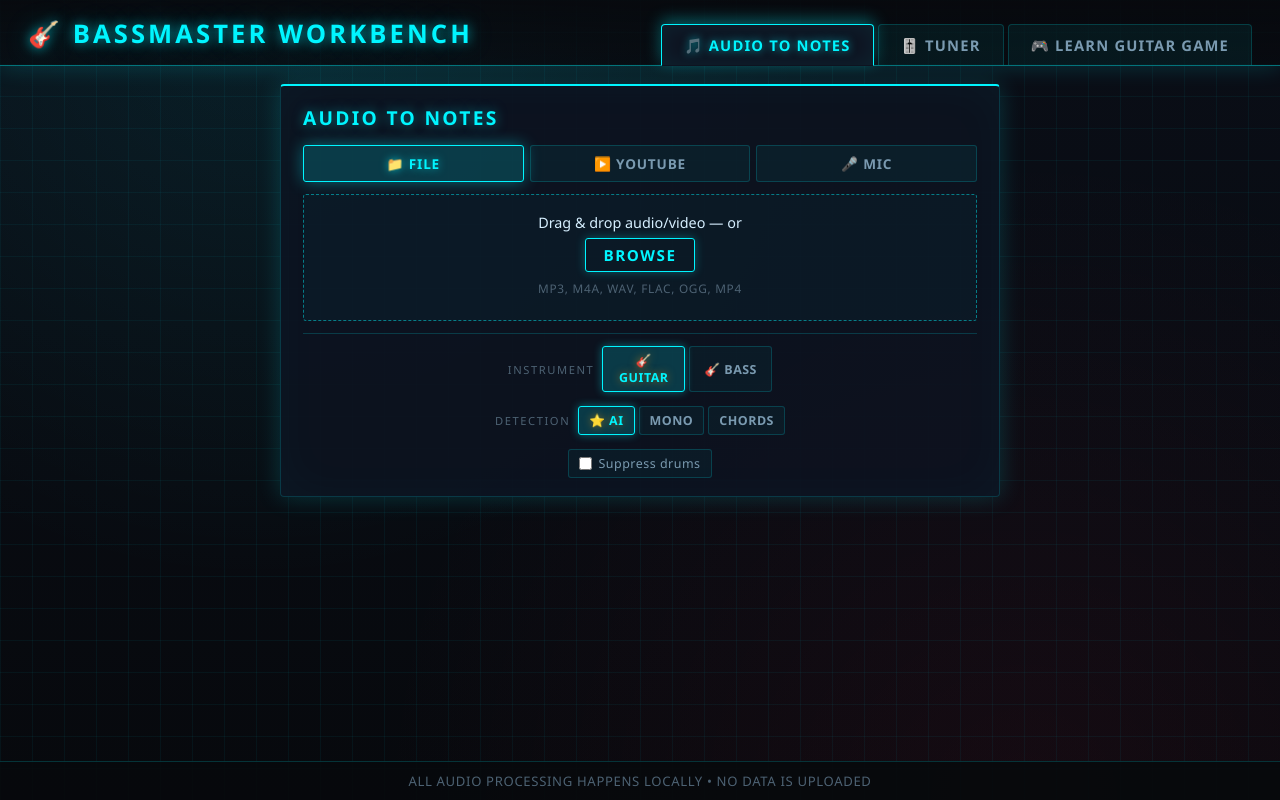
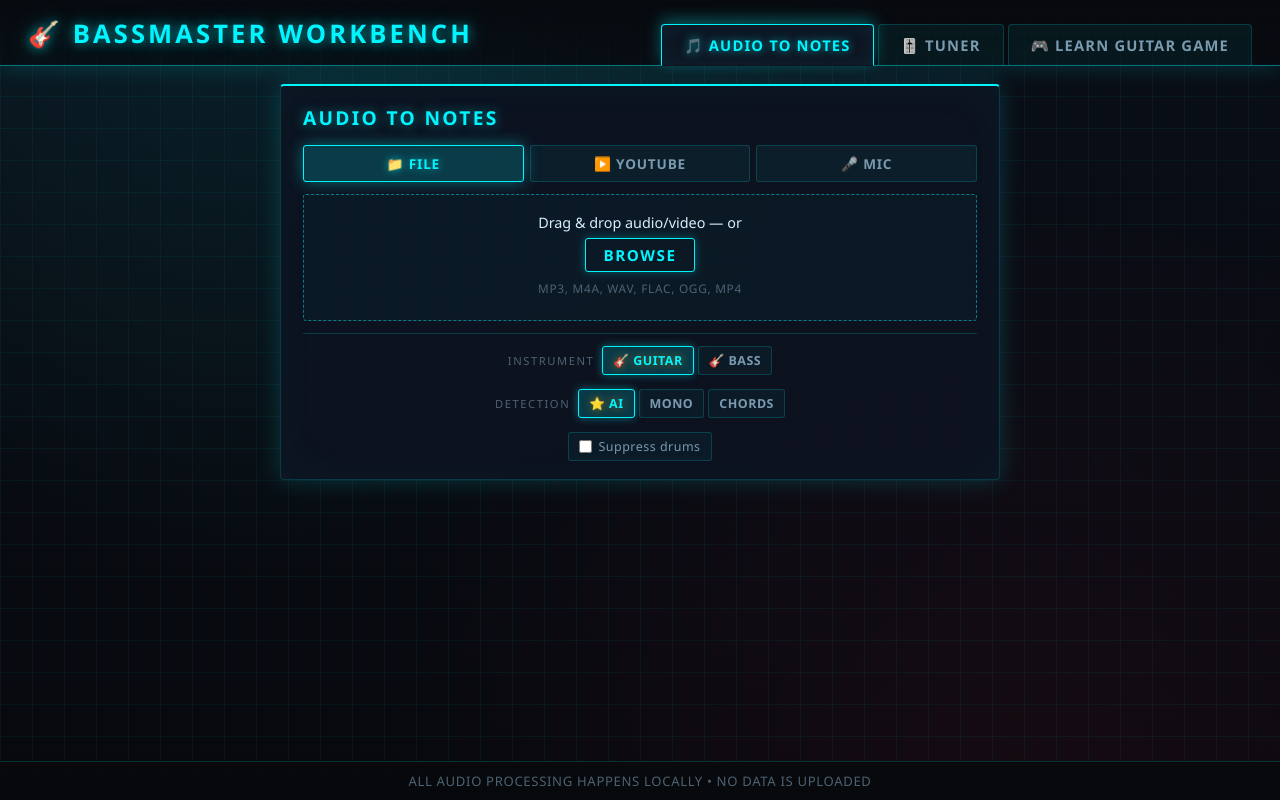
Before and after one commit to steti321-dot/bassmaster, a React (Create React App) app: page / in a window 1280 px wide. Built offline with nearby package versions, Linux system fonts and the light colour scheme.

Commit message:
Tuner: inline .inst-btn styles so they survive the web build

```diff
--- a/src/tabs/Tuner.css
+++ b/src/tabs/Tuner.css
@@ -40,10 +40,48 @@
 
 .instrument-toggle {
   display: flex;
+  flex-wrap: wrap;
   gap: 6px;
 }
 
-/* Note: .inst-btn is also used in Upload.css; same styling is fine here */
+/* Local copy of the cyber-themed pill — this used to live in Upload.css
+   (shared with the Audio-to-Notes tab) but the web build excludes Upload,
+   so the Tuner needs its own. Cyan border, orange glow when active. */
+.inst-btn {
+  padding: 8px 14px;
+  background: rgba(0, 245, 255, 0.04);
+  color: var(--cy-text-dim);
+  border: 1px solid var(--cy-border);
+  border-radius: 3px;
+  font-family: inherit;
+  font-size: 0.82rem;
+  font-weight: 600;
+  letter-spacing: 0.06em;
+  text-transform: uppercase;
+  cursor: pointer;
+  transition: all 0.16s ease;
+  white-space: nowrap;
+}
+
+.inst-btn:hover:not(:disabled) {
+  border-color: var(--cy-orange);
+  color: var(--cy-orange);
+  box-shadow: 0 0 10px rgba(255, 157, 0, 0.3);
+}
+
+.inst-btn.active {
+  background: rgba(255, 157, 0, 0.15);
+  color: var(--cy-orange);
+  border-color: var(--cy-orange);
+  box-shadow: 0 0 14px rgba(255, 157, 0, 0.4),
+              inset 0 0 8px rgba(255, 157, 0, 0.12);
+  text-shadow: 0 0 8px rgba(255, 157, 0, 0.5);
+}
+
+.inst-btn:disabled {
+  opacity: 0.4;
+  cursor: not-allowed;
+}
 
 /* Big detected note display */
 .tuner-display {
```
